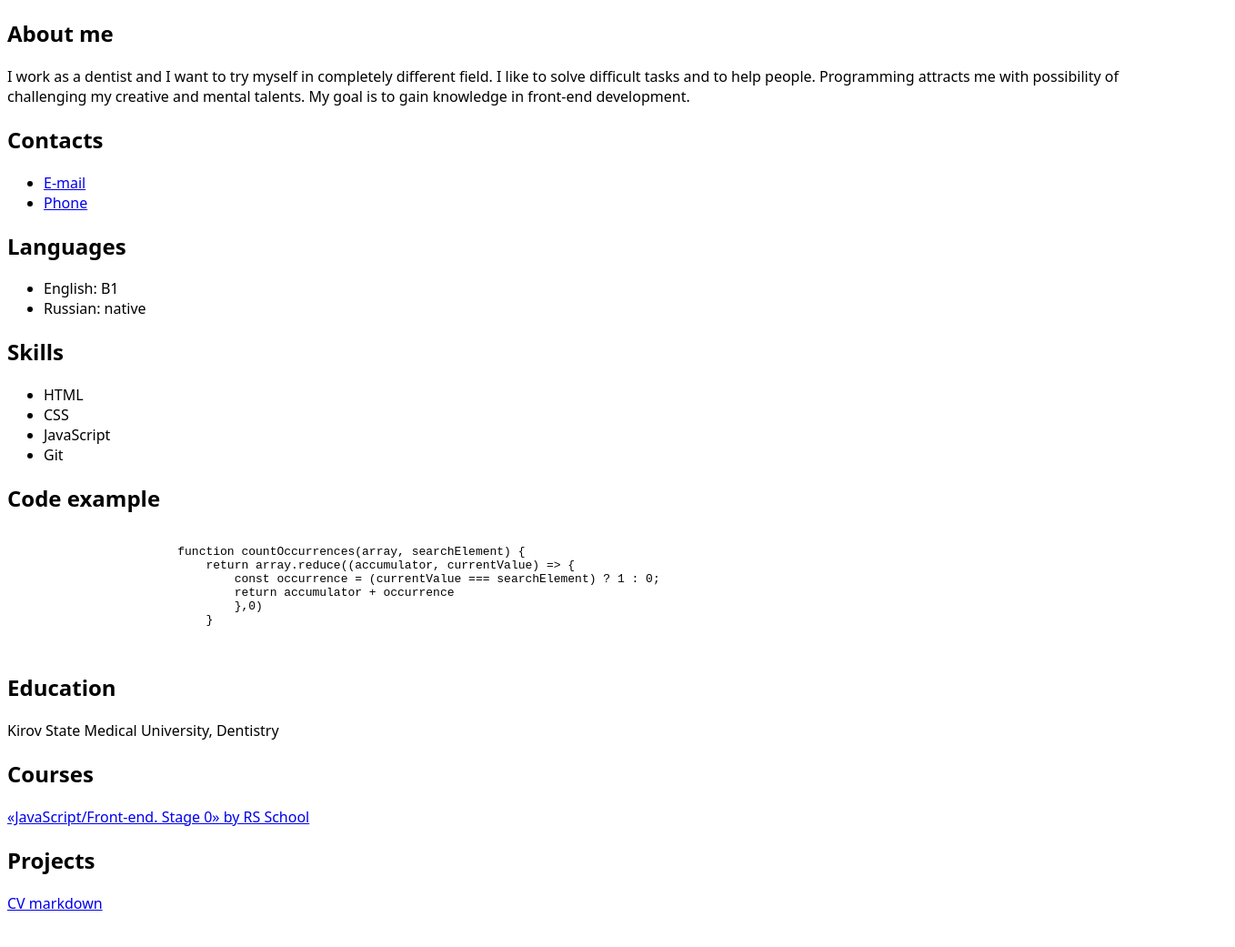
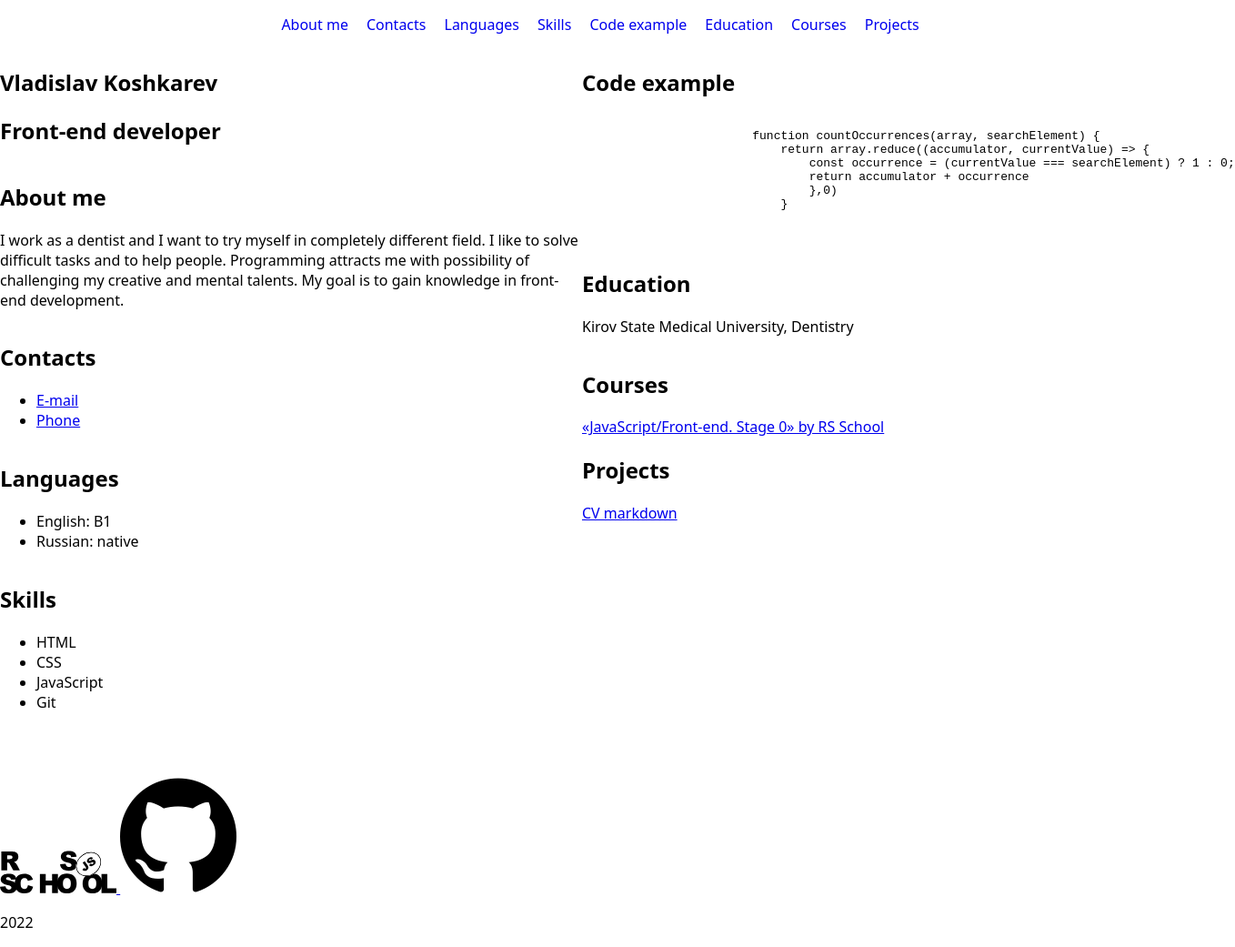
Before and after one commit to VladislavKoshkarev/rsschool-cv, a plain HTML site: page index.html in a window 1280 px wide. Shown: the whole page at 91% size, 1358 px wide, since content can reach past the window. Before the commit the page ends 1012 px from the top, so only its background shows below. Drawn offline with Linux system fonts and the light colour scheme.

Commit message:
feat: add header and footer

```diff
--- a/index.html
+++ b/index.html
@@ -10,12 +10,42 @@
 </head>
 <body>
     <header>
-        <div class="container"></div>
+        <div class="container">
+            <nav class="nav">
+                <ul class="nav-list">
+                    <li>
+                        <a class="nav-link" href="#about-me">About me</a>
+                    </li>
+                    <li>
+                        <a class="nav-link" href="#contacts">Contacts</a>
+                    </li>
+                    <li>
+                        <a class="nav-link" href="#languages">Languages</a>
+                    </li>
+                    <li>
+                        <a class="nav-link" href="#skills">Skills</a>
+                    </li>
+                    <li>
+                        <a class="nav-link" href="#code">Code example</a>
+                    </li>
+                    <li>
+                        <a class="nav-link" href="#education">Education</a>
+                    </li>
+                    <li>
+                        <a class="nav-link" href="#courses">Courses</a>
+                    </li>
+                    <li>
+                        <a class="nav-link" href="#projects">Projects</a>
+                    </li>
+                </ul>
+            </nav>
+        </div>
     </header>
     <main>
-        <div class="container">
+        <div class="container main-container">
             <section class="section" id="profile">
-                <h1 class="section-title"></h1>
+                <h1 class="section-title">Vladislav Koshkarev</h1>
+                <h2>Front-end developer</h2>
             </section>
             <section class="section" id="about-me">
                 <h2 class="section-title">About me</h2>
@@ -76,7 +106,17 @@
         </div>
     </main>
     <footer>
-        <div class="container"></div>
+        <div class="container">
+            <div class="footer">
+                <a href="https://rs.school/js/">
+                    <img class="footer-logo" src="assets/img/rs_school_js.svg" alt="RS school logo">
+                </a>
+                <a href="https://github.com/VladislavKoshkarev">
+                    <img class="footer-logo" src="assets/img/25231.png" alt="GitHub logo">
+                </a>
+            <p>2022</p>
+            </div>
+        </div>
     </footer>
 </body>
 </html>
--- a/styles.css
+++ b/styles.css
@@ -1,7 +1,43 @@
+* {
+    box-sizing: border-box;
+  }
+html {
+    scroll-behavior: smooth;
+}
 body {
 font-family: system-ui, -apple-system, BlinkMacSystemFont, 'Segoe UI', Roboto, Oxygen, Ubuntu, Cantarell, 'Open Sans', 'Helvetica Neue', sans-serif;
+min-height: 100vh;
+margin: 0;
+padding: 0;
+display: flex;
+flex-direction: column;
+justify-content: space-between;
 }
 .container {
     max-width: 1440px;
     margin: 0 auto;
 }
+.main-container {
+    display: flex;
+    flex-direction: column;
+    flex-wrap: wrap;
+    height: 100vh;
+  }
+  .section {
+    box-sizing: border-box;
+    width: 50%;
+  }
+.nav-list {
+    display: flex;
+    justify-content: center;
+    align-items: center;
+    list-style: none;
+}
+.nav-link {
+    padding: 0 10px;
+    text-decoration: none;
+}
+.footer-logo {
+    width: 10%;
+    height: 10%;
+}
```
Also changed, not shown: assets/img/25231.png (added), assets/img/rs_school_js.svg (added).
